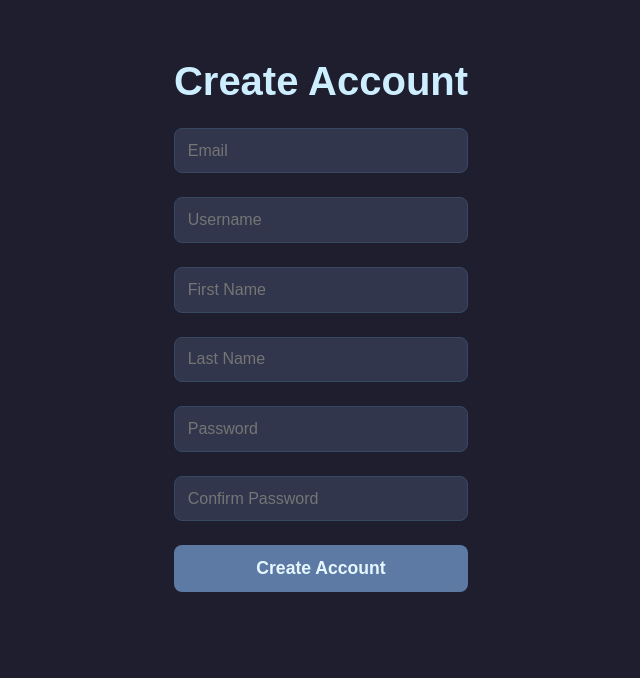
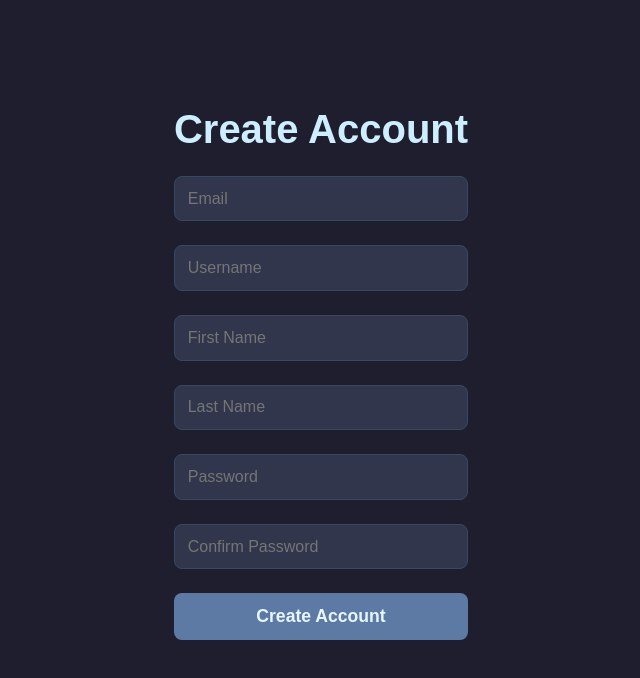
Before and after one commit to abel-alcala/TaskO, a React (Vite) app in the folder packages/react-frontend/: page /create-account in a window 1280 px wide. Shown: the top 678 px of the page, without its empty margins (319-959 px from the left). Built offline with nearby package versions, Linux system fonts and the light colour scheme.

Commit message:
Edited Styling to make list fit on homescreen and npm install calander

```diff
--- a/package.json
+++ b/package.json
@@ -26,6 +26,7 @@
   "dependencies": {
     "concurrency": "^0.1.4",
     "concurrently": "^9.0.1",
-    "mongoose": "^8.7.3"
+    "mongoose": "^8.7.3",
+    "react-calendar": "^5.1.0"
   }
 }
--- a/packages/react-frontend/src/CSS/Home.css
+++ b/packages/react-frontend/src/CSS/Home.css
@@ -18,7 +18,7 @@
 body {
     background: hsl(231, 21%, 13%);
     color: hsl(200, 100%, 90%);
-    padding: 2rem;
+    padding: 5rem;
     margin: 0;
     display: flex;
     justify-content: center;
@@ -198,6 +198,7 @@ body {
     padding: 0;
     display: flex;
     flex-direction: column;
+    font-weight: bold;
     gap: 0.4rem;
 }
 
```
Also changed, not shown: 1 other file (tests, documents, lock files or other folders).
